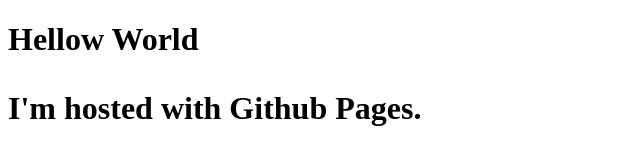
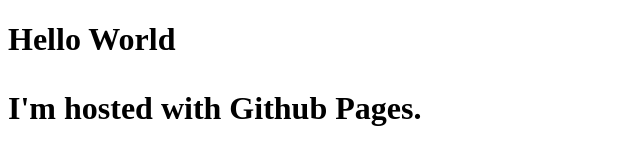
Before and after one commit to steventra6/steventra6.github.io, a plain HTML site: page index.html in a window 1280 px wide. Shown: the whole page, without its empty margins (0-640 px from the left). Drawn offline with Linux system fonts and the light colour scheme.

Commit message:
Second commit

```diff
--- a/index.html
+++ b/index.html
@@ -1,7 +1,7 @@
 <!DOCTYPE html>
 <html>
 <body>
-<h1>Hellow World</h>
+<h1>Hello World</h>
 <p>I'm hosted with Github Pages.</p>
 </body>
 </html>
```
